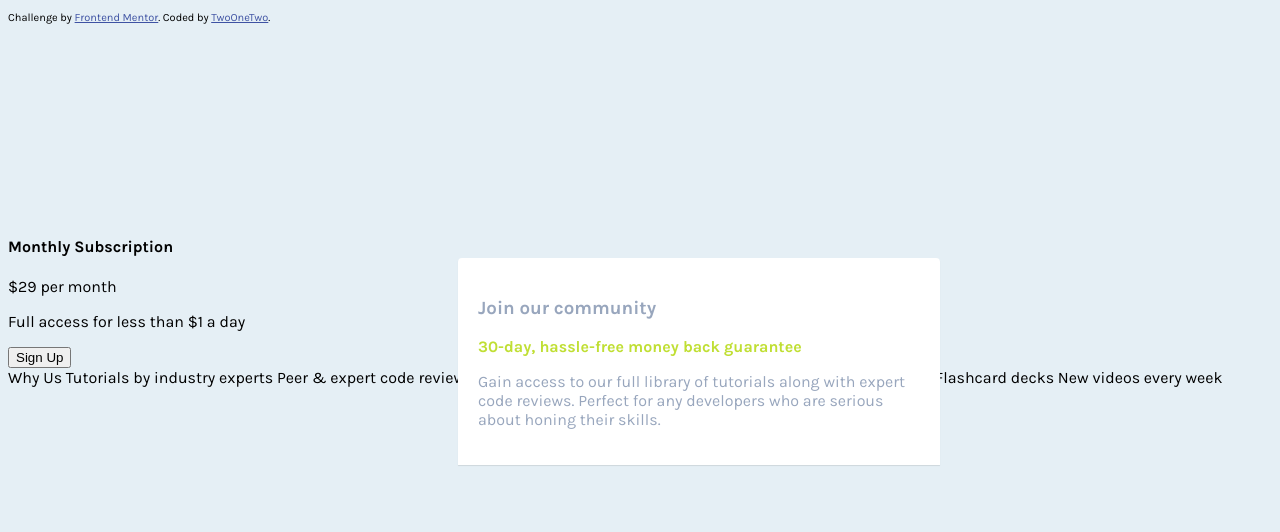
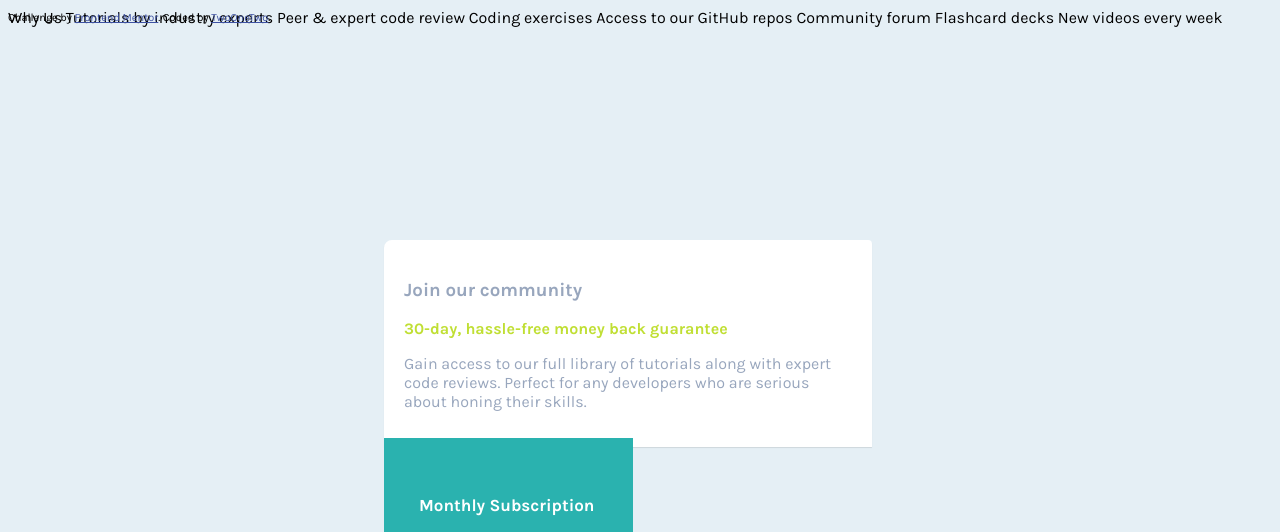
Before and after one commit to LarryTheFatCat/Single-Price-Grid-Component, a plain HTML site: page index.html in a window 1280 px wide. Shown: the top 532 px of the page. Drawn offline with Linux system fonts and the light colour scheme.

Commit message:
Finish bottom left card seg

```diff
--- a/index.html
+++ b/index.html
@@ -20,9 +20,9 @@
       </section>
       <section>
         <section>
-          <div class="crd card-bottom-left">
+          <div class="crd card-left">
             <h1 class="title _title-content">Monthly Subscription</h1>
-           <p class="_content-feature"><span class="dollar">&dollar;29</span> per month</p>
+           <p class="_content-feature"><span class="dollar">&dollar;29</span>&nbsp;&nbsp;<span class="monthly">per month</span></p>
             <p class="_description">Full access for less than &dollar;1 a day</p>
             <button class="btn btn-signup">Sign Up</button>
         </div>
--- a/style.css
+++ b/style.css
@@ -19,15 +19,19 @@ html {
 
 
 .card-top {
+    flex-direction: column-reverse;
+    flex-wrap: wrap;
+    justify-content: space-around;
     background-color: white;
     border-radius: 4px 4px 0 0;
     box-shadow: 0 1px 1px rgba(0, 0, 0, 0.1);
     margin-bottom: 20px;
     padding: 20px;
     width: 35%;
-    position: relative;
-    top: 250px;
-    left: 450px;
+    position: fixed;
+    top: 30%;
+    left: 30%;
+    border-top-left-radius: 8px;
 }
 
 .title-content {
@@ -42,3 +46,51 @@ html {
 .description {
     color: #98A6BD;
 }
+
+.card-left {
+    background-color: hsl(179, 62%, 43%);
+    position: fixed;
+    top: 54.7%;
+    left: 30%;
+    width: 14%;
+    height: 200px;
+    padding: 35px;
+    border-bottom-left-radius: 8px;
+}
+
+._title-content {
+    color: white;
+    font-size: 17px;
+}
+
+.dollar {
+    font-size: 30px;
+    font-weight: 700;
+}
+
+._content-feature {
+    color: white;
+}
+
+.monthly {
+    color: #98A6BD;
+    font-weight: 400;
+}
+
+._description {
+    font-size: 14px;
+    color: #E5EFF5;
+    font-weight: 400;
+}
+
+.btn-signup {
+    background-color: hsl(71, 73%, 54%);
+    box-shadow: 0 5px 5px rgba(0, 0, 0, 0.1);
+    color: white;
+    font-weight: 700;
+    width: 100%;
+    height: 40px;
+    border-radius: 4px;
+    border: none;
+    cursor: pointer;
+}
```
Also changed, not shown: 1 other file.
